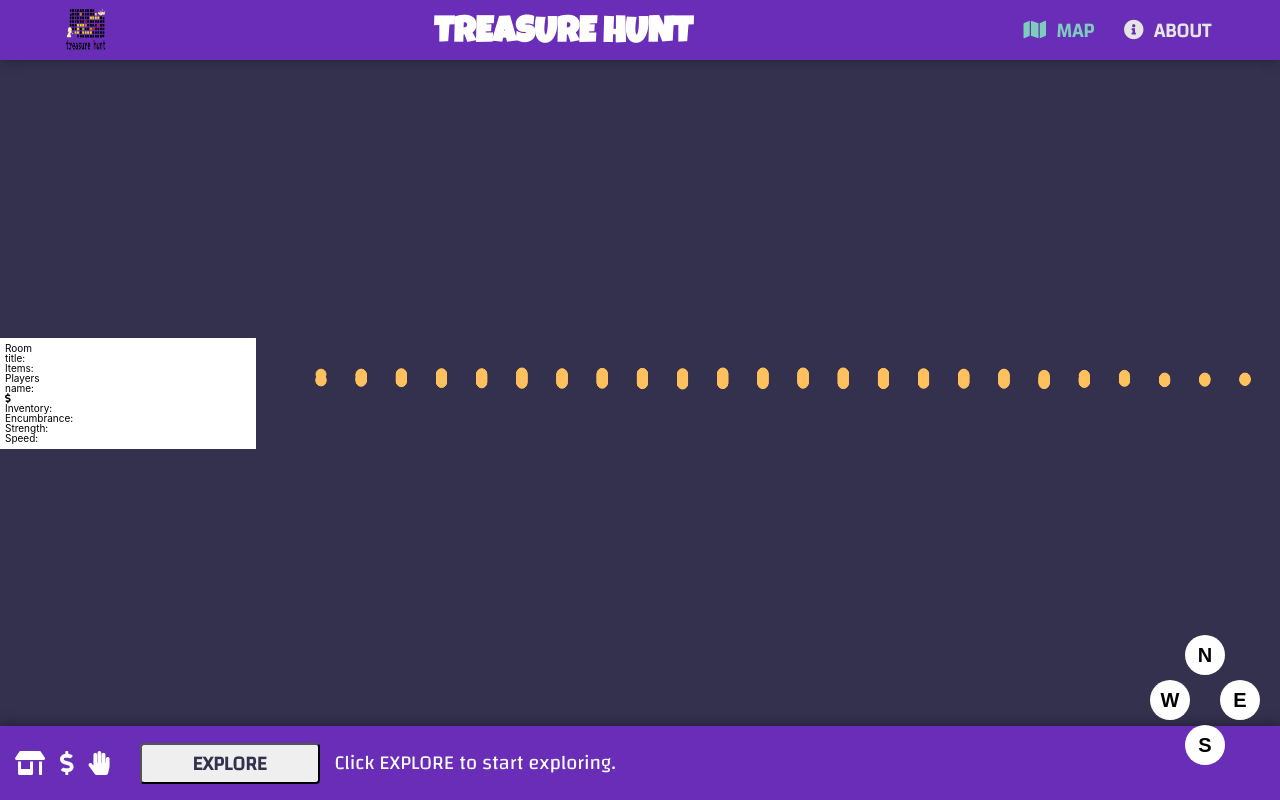
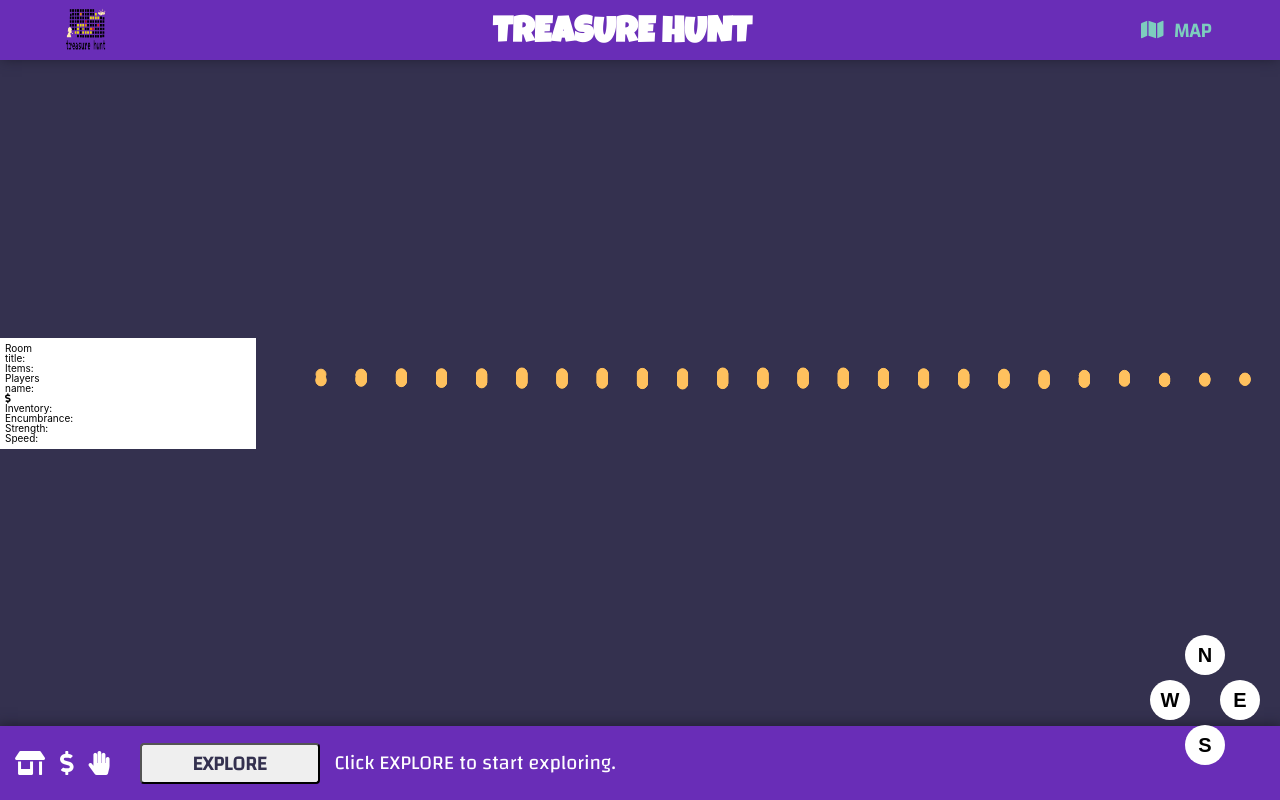
Before and after one commit to hacker-hunt/hacker-hunt-frontend, a React (Create React App) app: page / in a window 1280 px wide. Built offline with nearby package versions, Linux system fonts and the light colour scheme.

Commit message:
removing unecessary stuff

```diff
--- a/src/components/HeaderComponent.js
+++ b/src/components/HeaderComponent.js
@@ -15,10 +15,6 @@ const HeaderComponent = () => {
           <NavLink exact to="/">
             <i className="fas fa-map" />
             <span>Map</span>
-          </NavLink>
-          <NavLink to="/about">
-            <i className="fas fa-info-circle" />
-            <span>About</span>
           </NavLink>
         </nav>
       </div>
```
Also changed, not shown: src/components/About.js (deleted, +0 -18 lines).
